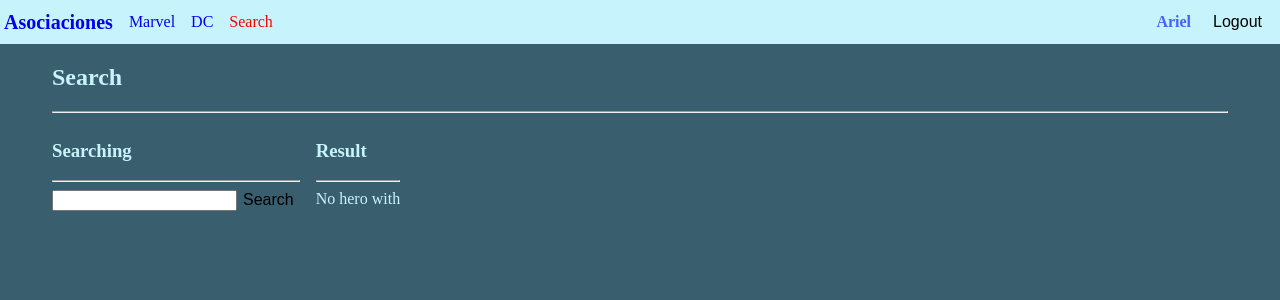
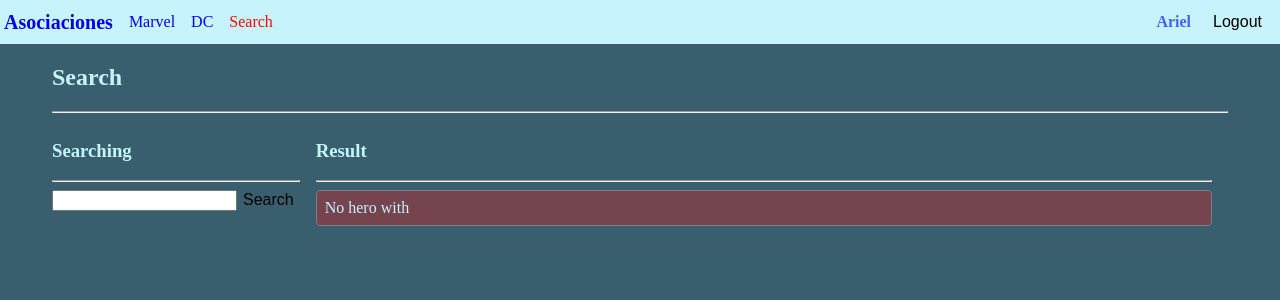
Before and after one commit to Ariel2911/heroes-spa, a React (Vite) app: page /search in a window 1280 px wide. Shown: the top 300 px of the page. Built offline with nearby package versions, Linux system fonts and the light colour scheme.

Commit message:
Agrega estilos

```diff
--- a/src/styles.css
+++ b/src/styles.css
@@ -1,7 +1,11 @@
 :root {
   --primari-color: #4661fa;
+  --primari-color-alpha: #4661fa34;
   --primari-color-ligth: #c7f4fc;
   --primari-color-dark: #395e6e;
+  --danger-color: #e61213;
+  --danger-color-alpha: #e6121257;
+  --grey-color: #808080;
 }
 
 body {
@@ -103,3 +107,19 @@ a {
 .img-thumbnail {
   width: 60vw;
 }
+
+.alert {
+  width: 70vw;
+  padding: 8px;
+  margin: 8px 0;
+  border: 1px solid var(--grey-color);
+  border-radius: 4px;
+}
+
+.alert-primary {
+  background-color: var(--primari-color-alpha);
+}
+
+.alert-danger {
+  background-color: var(--danger-color-alpha);
+}
```
